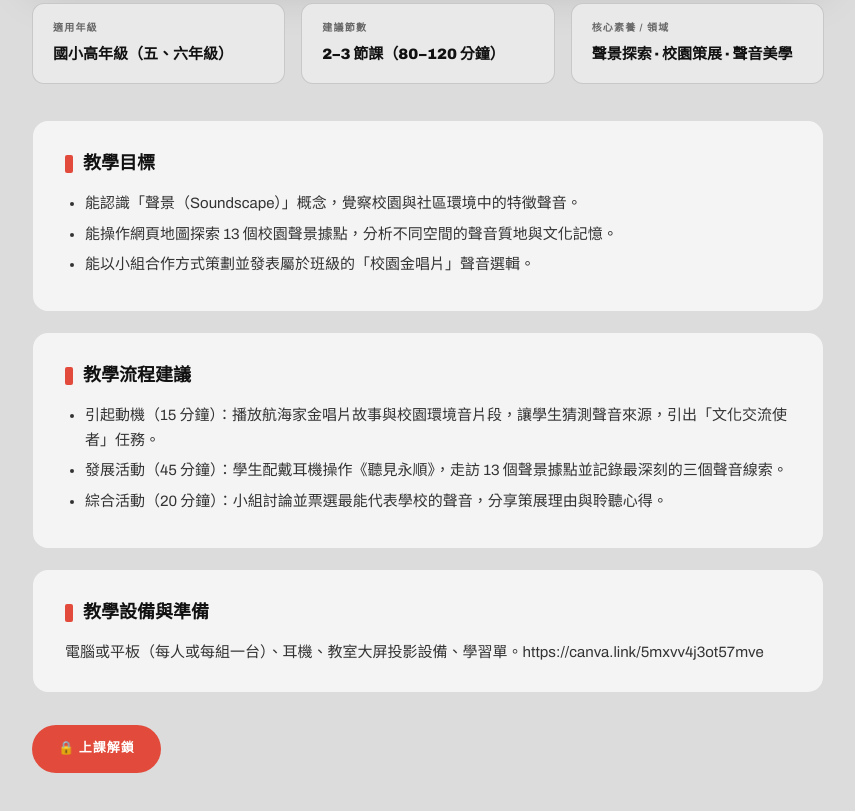
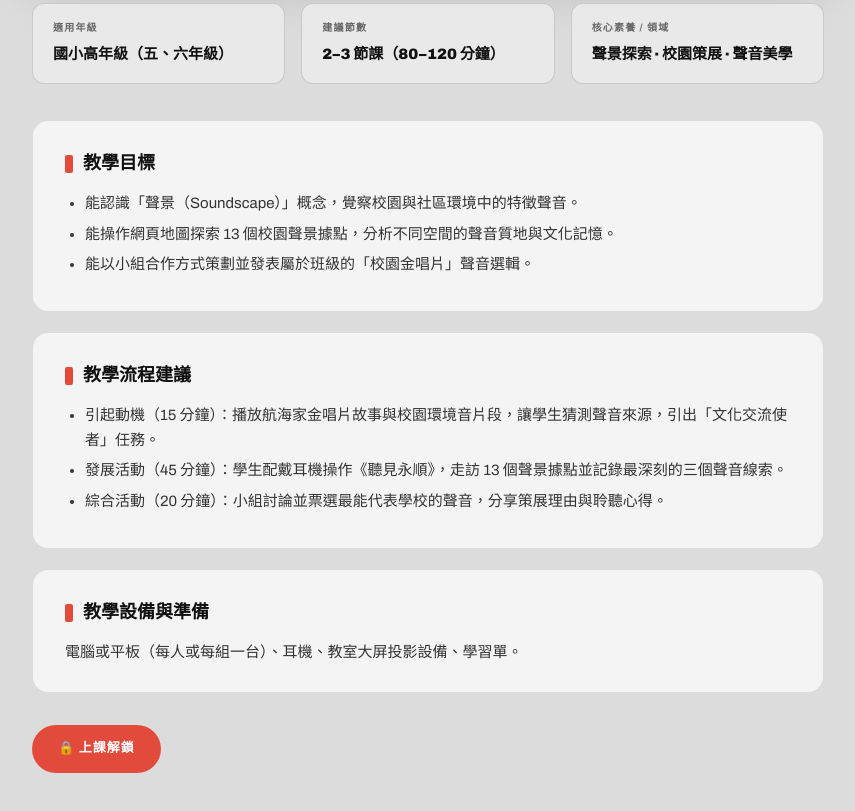
Before and after one commit to linyubert/linyubert.github.io, a plain HTML site: page lesson.html in a window 1280 px wide. Shown: the part 766-1577 px from the top of the page, without its empty margins (212-1067 px from the left). Drawn offline with Linux system fonts and the light colour scheme.

Commit message:
Update equipment list in lesson.html
Removed a URL from the equipment list in lesson.html.

```diff
--- a/lesson.html
+++ b/lesson.html
@@ -177,7 +177,7 @@ const LESSONS = {
       "發展活動（45 分鐘）：學生配戴耳機操作《聽見永順》，走訪 13 個聲景據點並記錄最深刻的三個聲音線索。",
       "綜合活動（20 分鐘）：小組討論並票選最能代表學校的聲音，分享策展理由與聆聽心得。"
     ],
-    "equip": "電腦或平板（每人或每組一台）、耳機、教室大屏投影設備、學習單。https://canva.link/5mxvv4j3ot57mve"
+    "equip": "電腦或平板（每人或每組一台）、耳機、教室大屏投影設備、學習單。"
   },
 
   // ==========================================
```
